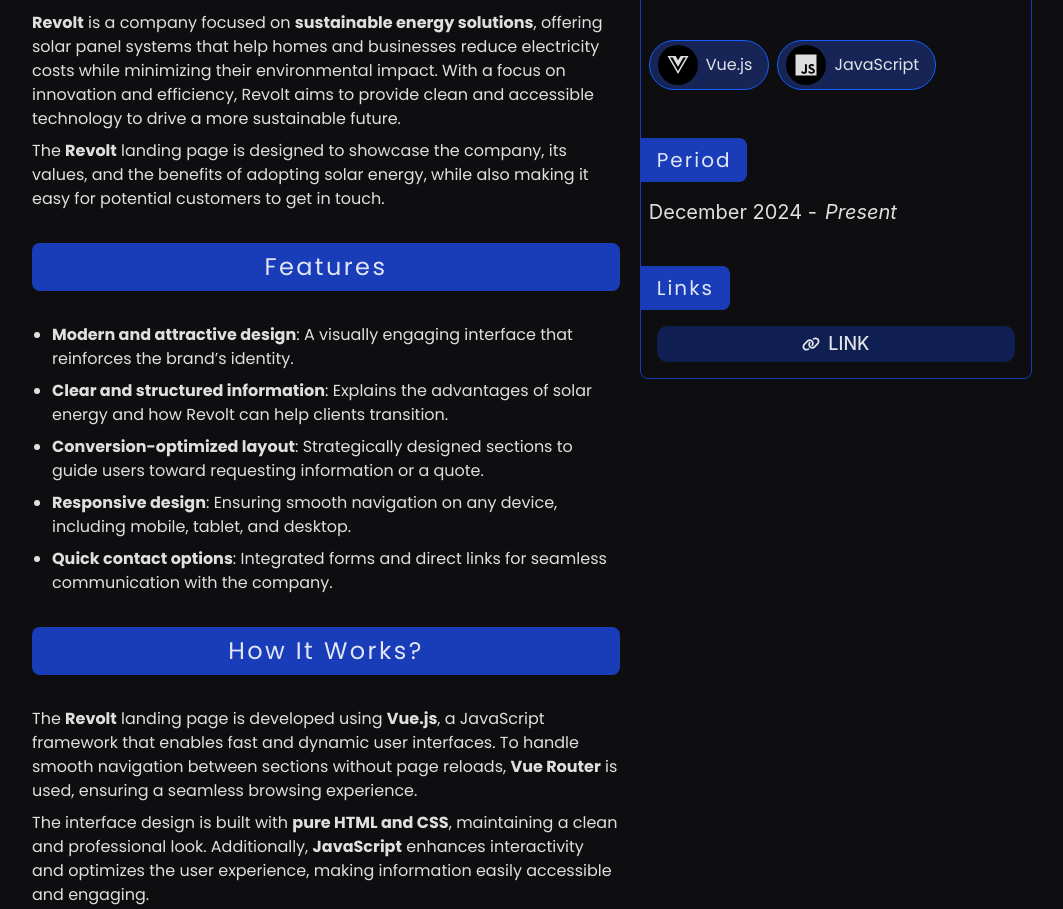
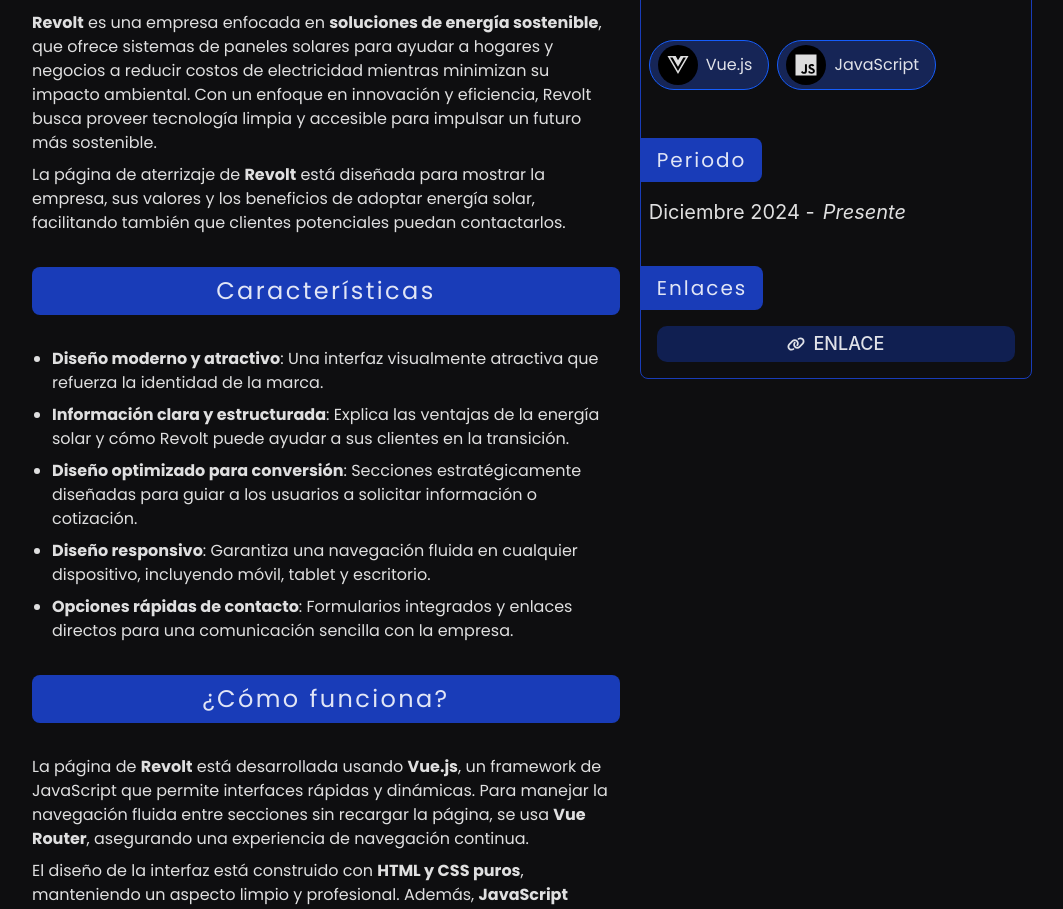
Before and after one commit to AndresAntelo21/portafolio, a React (Vite) app: page /revolt-web in a window 1280 px wide. Shown: the part 640-1549 px from the top of the page, without its empty margins (108-1171 px from the left). Built offline with nearby package versions, Linux system fonts and the light colour scheme; a web font is replaced by a local one.

Commit message:
feat: localize RevoltWeb component text to Spanish

```diff
--- a/src/projects/revolt/revolt-web.tsx
+++ b/src/projects/revolt/revolt-web.tsx
@@ -2,8 +2,7 @@ import { ToolsText } from "@/components/home/sections/tools/tools-text";
 import { RevoltCarousel } from "@/projects/revolt/revolt-carousel";
 import { FaVuejs, FaJs } from "react-icons/fa";
 import { FaLink } from "react-icons/fa6";
-// CODIGO SUCIO - PASAR TODO A UN COMPONENTE NO HAY TIEMPO, SOLO ES UNA DEMOSTRACION
-// QUIEN LEA ESTO ES UN METICHE MUEJEJEJE
+
 export const RevoltWeb = () => {
   return (
     <div className="flex flex-col items-center justify-center gap-8">
@@ -11,17 +10,17 @@ export const RevoltWeb = () => {
       <div className="flex items-center justify-center gap-2 md:w-full md:justify-start">
         <img
           src="/projects/revolt/revolt-logo.svg"
-          alt="Logo de revolt"
+          alt="Logo de Revolt"
           className="w-50"
         />
       </div>
-      {/* cuadro de tecnologias */}
+      {/* cuadro de tecnologías */}
       <div className="flex w-full flex-col gap-5 lg:flex-row-reverse">
         <div className="flex h-max w-full flex-col rounded-md border-1 border-blue-800 py-4 pr-4 lg:w-[40%]">
           <div className="w-full">
             <div className="flex w-max items-center justify-center rounded-r-md bg-blue-800 px-4 py-2">
               <span className="font-poppins text-xl font-medium tracking-widest">
-                Technologies
+                Tecnologías
               </span>
             </div>
           </div>
@@ -33,34 +32,24 @@ export const RevoltWeb = () => {
             <div className="w-full pt-10">
               <div className="flex w-max items-center justify-center rounded-r-md bg-blue-800 px-4 py-2">
                 <span className="font-poppins text-xl font-medium tracking-widest">
-                  Period
+                  Periodo
                 </span>
               </div>
             </div>
             <div className="flex gap-2 pt-4 pl-2 text-xl">
-              <h3 className="">December 2024 -</h3>
-              <span className="italic">Present</span>
+              <h3>Diciembre 2024 -</h3>
+              <span className="italic">Presente</span>
             </div>
           </div>
           <div>
             <div className="w-full pt-10">
               <div className="flex w-max items-center justify-center rounded-r-md bg-blue-800 px-4 py-2">
                 <span className="font-poppins text-xl font-medium tracking-widest">
-                  Links
+                  Enlaces
                 </span>
               </div>
             </div>
             <div className="flex flex-col gap-5 pt-4 pl-4 font-medium">
-              {/* <a
-                href="https://github.com/Legrafica/solarfuel_front"
-                target="_blank"
-                className="flex justify-center rounded-lg bg-blue-800/70 py-1"
-              >
-                <span className="flex items-center gap-2 text-lg uppercase">
-                  <FaGithub />
-                  Github Repository
-                </span>
-              </a> */}
               <a
                 href="https://revoltmx.com/"
                 target="_blank"
@@ -68,7 +57,7 @@ export const RevoltWeb = () => {
               >
                 <span className="flex items-center gap-2 text-lg uppercase">
                   <FaLink />
-                  Link
+                  Enlace
                 </span>
               </a>
             </div>
@@ -76,77 +65,51 @@ export const RevoltWeb = () => {
         </div>
         <div className="font-poppins flex w-full flex-col gap-8 text-left lg:w-[60%]">
           <div className="w-full rounded-md bg-blue-800 py-2 text-center text-2xl tracking-widest">
-            <span>Project Description</span>
+            <span>Descripción del Proyecto</span>
           </div>
           <div className="flex flex-col gap-2">
             <p>
-              <strong>Revolt</strong> is a company focused on{" "}
-              <strong>sustainable energy solutions</strong>, offering solar
-              panel systems that help homes and businesses reduce electricity
-              costs while minimizing their environmental impact. With a focus on
-              innovation and efficiency, Revolt aims to provide clean and
-              accessible technology to drive a more sustainable future.
+              <strong>Revolt</strong> es una empresa enfocada en{" "}
+              <strong>soluciones de energía sostenible</strong>, que ofrece sistemas de paneles solares para ayudar a hogares y negocios a reducir costos de electricidad mientras minimizan su impacto ambiental. Con un enfoque en innovación y eficiencia, Revolt busca proveer tecnología limpia y accesible para impulsar un futuro más sostenible.
             </p>
             <p>
-              The <strong>Revolt</strong> landing page is designed to showcase
-              the company, its values, and the benefits of adopting solar
-              energy, while also making it easy for potential customers to get
-              in touch.
+              La página de aterrizaje de <strong>Revolt</strong> está diseñada para mostrar la empresa, sus valores y los beneficios de adoptar energía solar, facilitando también que clientes potenciales puedan contactarlos.
             </p>
           </div>
           <div className="w-full rounded-md bg-blue-800 py-2 text-center text-2xl tracking-widest">
-            <span>Features</span>
+            <span>Características</span>
           </div>
           <div>
             <ul className="ml-5 flex list-disc flex-col gap-2">
               <li>
-                <strong>Modern and attractive design</strong>: A visually
-                engaging interface that reinforces the brand’s identity.
+                <strong>Diseño moderno y atractivo</strong>: Una interfaz visualmente atractiva que refuerza la identidad de la marca.
               </li>
               <li>
-                <strong>Clear and structured information</strong>: Explains the
-                advantages of solar energy and how Revolt can help clients
-                transition.
+                <strong>Información clara y estructurada</strong>: Explica las ventajas de la energía solar y cómo Revolt puede ayudar a sus clientes en la transición.
               </li>
               <li>
-                <strong>Conversion-optimized layout</strong>: Strategically
-                designed sections to guide users toward requesting information
-                or a quote.
+                <strong>Diseño optimizado para conversión</strong>: Secciones estratégicamente diseñadas para guiar a los usuarios a solicitar información o cotización.
               </li>
               <li>
-                <strong>Responsive design</strong>: Ensuring smooth navigation
-                on any device, including mobile, tablet, and desktop.
+                <strong>Diseño responsivo</strong>: Garantiza una navegación fluida en cualquier dispositivo, incluyendo móvil, tablet y escritorio.
               </li>
               <li>
-                <strong>Quick contact options</strong>: Integrated forms and
-                direct links for seamless communication with the company.
+                <strong>Opciones rápidas de contacto</strong>: Formularios integrados y enlaces directos para una comunicación sencilla con la empresa.
               </li>
             </ul>
           </div>
 
           <div className="w-full rounded-md bg-blue-800 py-2 text-center text-2xl tracking-widest">
-            <span> How It Works?</span>
+            <span>¿Cómo funciona?</span>
           </div>
           <div className="flex flex-col gap-2">
             <p>
-              The <strong>Revolt</strong> landing page is developed using{" "}
-              <strong>Vue.js</strong>, a JavaScript framework that enables fast
-              and dynamic user interfaces. To handle smooth navigation between
-              sections without page reloads, <strong>Vue Router</strong> is
-              used, ensuring a seamless browsing experience.
+              La página de <strong>Revolt</strong> está desarrollada usando{" "}
+              <strong>Vue.js</strong>, un framework de JavaScript que permite interfaces rápidas y dinámicas. Para manejar la navegación fluida entre secciones sin recargar la página, se usa <strong>Vue Router</strong>, asegurando una experiencia de navegación continua.
             </p>
             <p>
-              The interface design is built with{" "}
-              <strong>pure HTML and CSS</strong>, maintaining a clean and
-              professional look. Additionally, <strong>JavaScript</strong>{" "}
-              enhances interactivity and optimizes the user experience, making
-              information easily accessible and engaging.
-            </p>
-            <p>
-              With this technology stack, the <strong>Revolt</strong> website
-              effectively presents its solar energy solutions while making it
-              easy for customers to reach out and start their transition to
-              sustainable energy.
+              El diseño de la interfaz está construido con{" "}
+              <strong>HTML y CSS puros</strong>, manteniendo un aspecto limpio y profesional. Además, <strong>JavaScript</strong> mejora la interactividad y optimiza la experiencia del usuario, haciendo la información fácilmente accesible y atractiva.
             </p>
           </div>
         </div>
```
